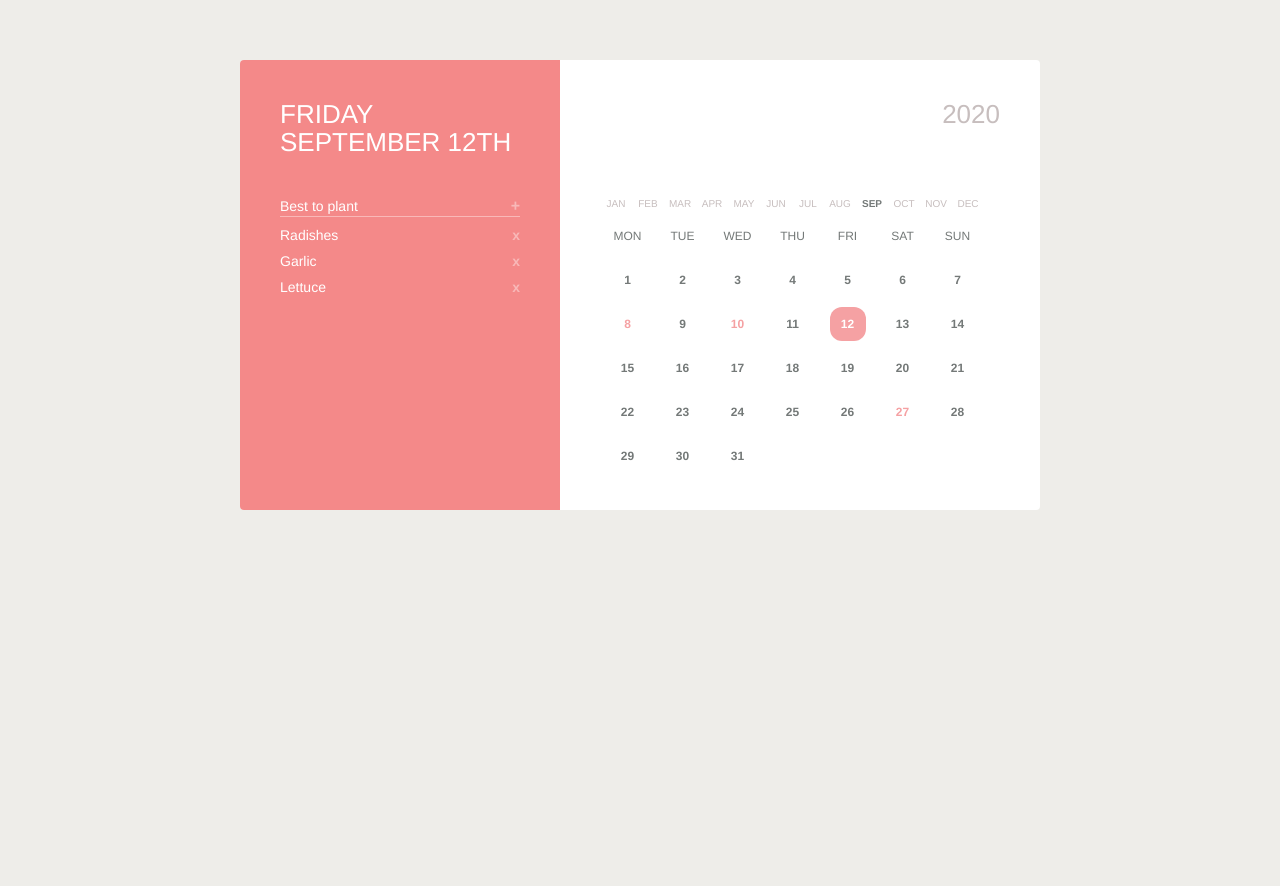
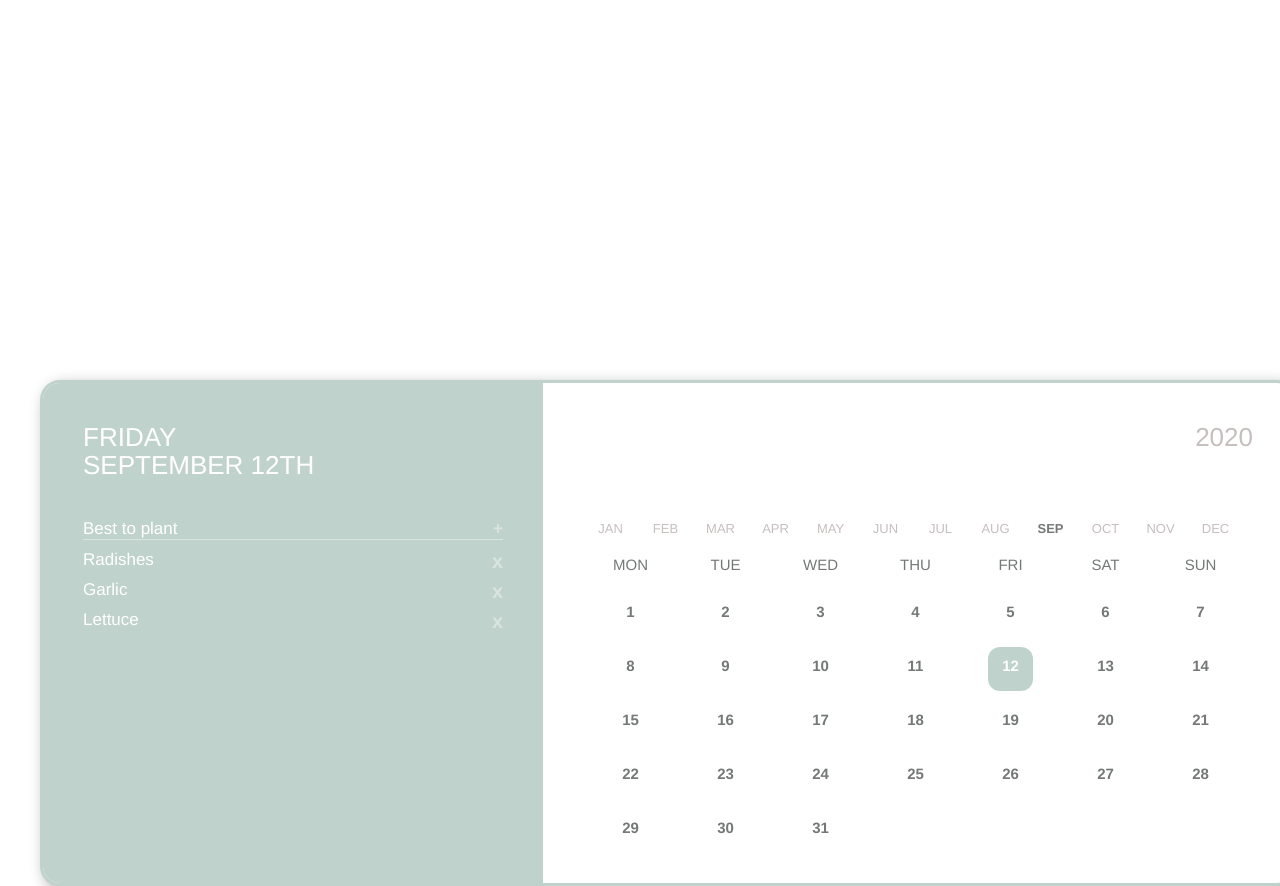
Before and after one commit to Vitasav/DN, a plain HTML site: page calendar.html in a window 1280 px wide. Shown: the part 115-1001 px from the top of the page. Before the commit the page ends 800 px from the top, so only its background shows below. Drawn offline with Linux system fonts and the light colour scheme.

Commit message:
almost done

```diff
--- a/calendar.css
+++ b/calendar.css
@@ -8,10 +8,9 @@
 
 body{
 	margin: 20px;
-	background-color: #EEEDE9;
-	-webkit-font-smoothing: antialiased;
+	background-color: #ffffff;
 	text-rendering: optimizeLegibility;
-	font-size: 96.5%;
+	font-size: 100%;
 	font-family: Helvetica, Arial, sans-serif;
 }
 
@@ -46,16 +45,18 @@ a{
 /* required */
 .calendar{
 	position: absolute;
-	border-radius: 4px;
+	border-radius: 20px;
 	overflow: hidden;
-	width: 800px;
-	height: 450px;
+	width: 1250px;
+	height: 500px;
 	left: 50%;
-	margin-left: -400px;
+	margin-left: -600px;
 	margin-top: -225px;
-	top: 50%;
-	background-color: #ffffff;
+	top: 90%;
+	background-color:  #ffffff;
 	color: #333333;
+    border: solid 3px #C0D2CC;
+    box-shadow: 5px 5px 15px #A6A6A6;
 }
 
 .calendar h1, .calendar h2{
@@ -90,7 +91,7 @@ a{
 
 .calendar .leftCol{
 	width: 40%;
-	background-color: #F48989;
+	background-color: #C0D2CC
 }
 
 .calendar .noteList li{
@@ -102,7 +103,7 @@ a{
 .calendar .notes input,
 .calendar .noteList li{
 	font-weight: 300;
-	font-size: 14px;
+	font-size: 17px;
 }
 
 .calendar .notes p{
@@ -110,7 +111,7 @@ a{
 }
 
 .calendar .notes input{
-	background-color: #F48989;
+	background-color: #C0D2CC;
 	color: #ffffff;
 	border: none;
 	width: 200px;
@@ -129,8 +130,8 @@ a{
 	color: #ffffff;
 }
 
-.calendar .addNote{
-	font-size: 16px;
+.calendar .removeNote{
+	font-size: 20px;
 }
 
 .calendar .leftCol h1{
@@ -163,10 +164,10 @@ a{
 }
 
 .calendar .months li a{
-	font-size: 10px;
+	font-size: 13px;
 	color: #C7BEBE;
 	text-align: center;
-	width: 32px;
+	width: 55px;
 	margin-bottom: 20px;
 }
 
@@ -176,22 +177,22 @@ a{
 }
 
 .calendar .weekday li a{
-	width: 55px;
+	width: 95px;
 	text-align: center;
 	margin-bottom: 20px;
-	font-size: 12px;
+	font-size: 15px;
 }
 
 .calendar .days li{
-	width: 55px;
+	width: 95px;
 }
 
 .calendar .days li a{
 	width: 36px;
-	height: 24px;
+	height: 34px;
 	text-align: center;
 	margin: auto auto;
-	font-size: 12px;
+	font-size: 15px;
 	font-weight: bold;
 	border-radius: 12px;
 	margin-bottom: 10px;
@@ -201,13 +202,11 @@ a{
 
 .calendar .days li a:hover{
 	background-color: #EEEDE9;
+    width: 45px;
 }
 
 .calendar .days li .selected{
-	background-color: #F5A1A3!important;
+	background-color: #C0D2CC!important;
 	color: #ffffff;
+    width: 45px;
 }
-
-.calendar .days li .event{
-	color: #F5A1A3;
-}
```
